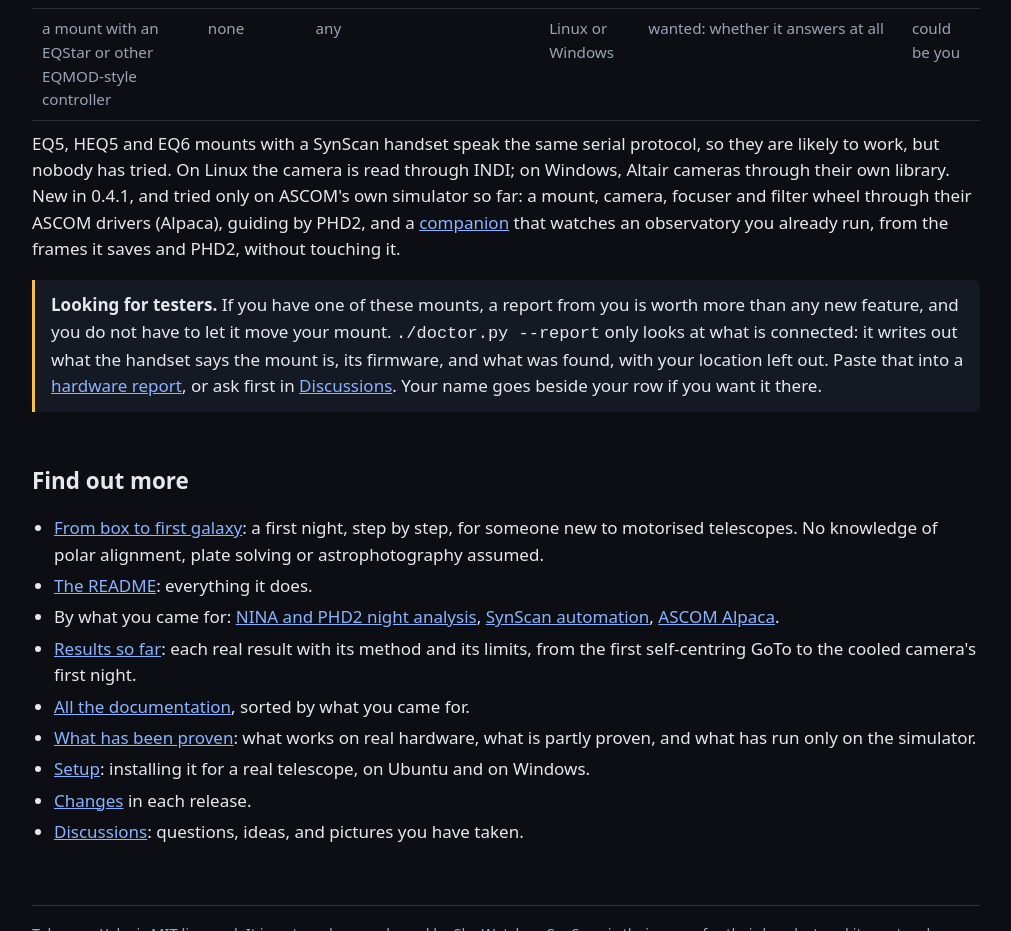
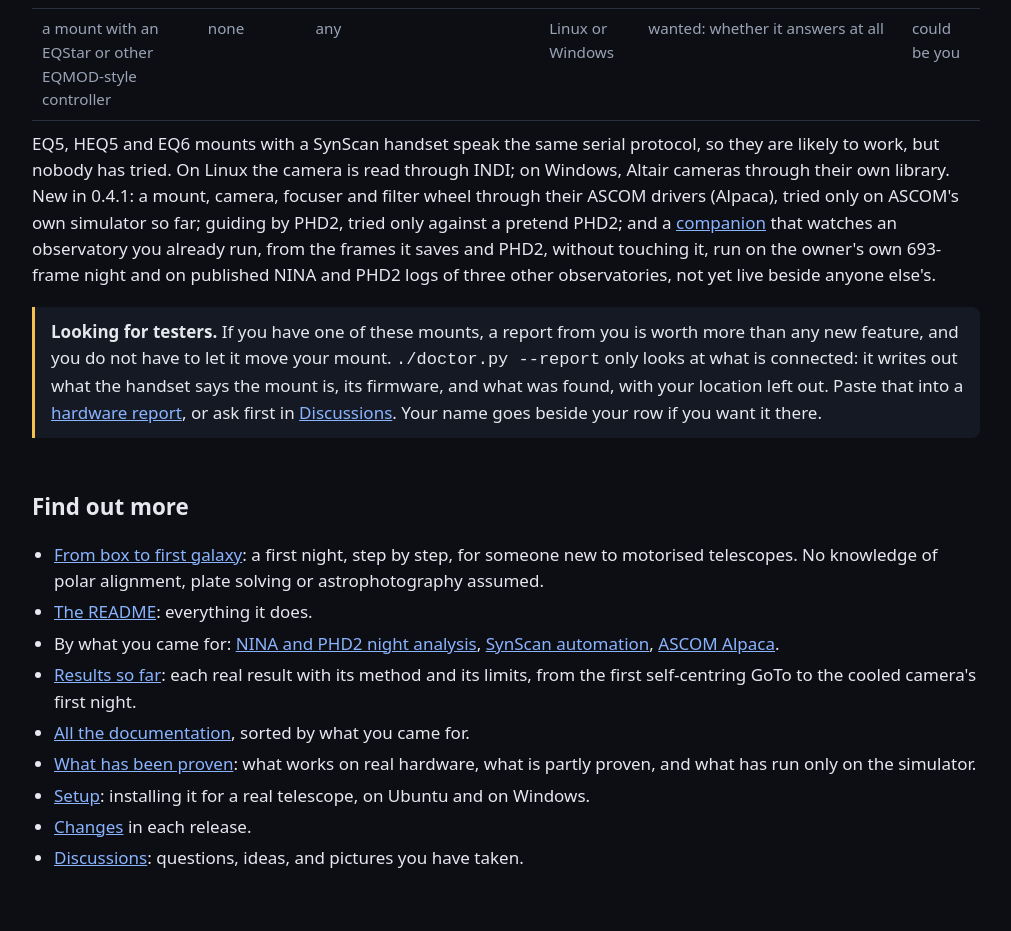
Before and after one commit to Ryan-Clinton/telescopeyoke, a plain HTML site: page docs/index.html in a window 1280 px wide. Shown: the part 4865-5796 px from the top of the page, without its empty margins (134-1145 px from the left). Drawn offline with Linux system fonts and the light colour scheme.

Commit message:
Docs: the page's search text qualified, the ZTF result out of the simulator's column, 0.4.1's three claims apart
- docs/index.html: both search descriptions say a whole night ended by the
  agent alone is not yet tried; Alpaca, PHD2 and the companion each said
  with its own evidence.
- README.md: the ZTF rediscovery is a line under the evidence table, not
  in the simulated rig's column.
- telescopeyokeaudits.md: the verdicts.

Co-Authored-By: Claude Opus 5.5 <noreply@anthropic.com>

```diff
--- a/docs/index.html
+++ b/docs/index.html
@@ -4,12 +4,12 @@
 <meta charset="utf-8">
 <meta name="viewport" content="width=device-width, initial-scale=1">
 <title>TelescopeYoke: a robotic observatory and discovery station for affordable GoTo telescopes</title>
-<meta name="description" content="Free, open-source robotic observatory software for Sky-Watcher SynScan mounts (run on an EQ3 Pro; EQ5, HEQ5 and EQ6 untried): self-centring GoTos by plate solving, polar alignment, focusing, stacking and whole nights run with an AI agent, plus nova patrols and Kepler archive searches. Already run NINA and PHD2? A read-only companion says what spoiled last night. Linux, with a Windows port. Try the demo with no telescope.">
+<meta name="description" content="Free, open-source robotic observatory software for Sky-Watcher SynScan mounts (run on an EQ3 Pro; EQ5, HEQ5 and EQ6 untried): self-centring GoTos by plate solving, polar alignment, focusing, stacking and nights run with an AI agent (a whole night ended by it alone not yet tried), plus nova patrols and Kepler archive searches. Already run NINA and PHD2? A read-only companion says what spoiled last night. Linux, with a Windows port. Try the demo with no telescope.">
 <link rel="canonical" href="https://ryan-clinton.github.io/telescopeyoke/">
 <meta property="og:title" content="TelescopeYoke: a robotic observatory and discovery station for affordable GoTo telescopes">
 <meta property="og:type" content="website">
 <meta property="og:url" content="https://ryan-clinton.github.io/telescopeyoke/">
-<meta property="og:description" content="Free, open-source robotic observatory software for Sky-Watcher SynScan mounts: self-centring GoTos, polar alignment, focusing, stacking and whole nights run with an AI agent, plus nova patrols and Kepler archive searches, and a read-only companion that says what spoiled a NINA and PHD2 night.">
+<meta property="og:description" content="Free, open-source robotic observatory software for Sky-Watcher SynScan mounts: self-centring GoTos, polar alignment, focusing, stacking and nights run with an AI agent (a whole night ended by it alone not yet tried), plus nova patrols and Kepler archive searches, and a read-only companion that says what spoiled a NINA and PHD2 night.">
 <meta property="og:image" content="https://ryan-clinton.github.io/telescopeyoke/social-preview.png">
 <meta name="twitter:card" content="summary_large_image">
 <link rel="icon" href="logo.svg">
@@ -148,7 +148,7 @@ cd TelescopeYoke-v0.4.1
   <tr class="wanted"><td>a mount with an EQStar or other EQMOD-style controller</td><td>none</td><td>any</td><td>Linux or Windows</td><td>wanted: whether it answers at all</td><td>could be you</td></tr>
 </table>
 </div>
-<p>EQ5, HEQ5 and EQ6 mounts with a SynScan handset speak the same serial protocol, so they are likely to work, but nobody has tried. On Linux the camera is read through INDI; on Windows, Altair cameras through their own library. New in 0.4.1, and tried only on ASCOM's own simulator so far: a mount, camera, focuser and filter wheel through their ASCOM drivers (Alpaca), guiding by PHD2, and a <a href="https://github.com/Ryan-Clinton/telescopeyoke/blob/main/docs/companion.md">companion</a> that watches an observatory you already run, from the frames it saves and PHD2, without touching it.</p>
+<p>EQ5, HEQ5 and EQ6 mounts with a SynScan handset speak the same serial protocol, so they are likely to work, but nobody has tried. On Linux the camera is read through INDI; on Windows, Altair cameras through their own library. New in 0.4.1: a mount, camera, focuser and filter wheel through their ASCOM drivers (Alpaca), tried only on ASCOM's own simulator so far; guiding by PHD2, tried only against a pretend PHD2; and a <a href="https://github.com/Ryan-Clinton/telescopeyoke/blob/main/docs/companion.md">companion</a> that watches an observatory you already run, from the frames it saves and PHD2, without touching it, run on the owner's own 693-frame night and on published NINA and PHD2 logs of three other observatories, not yet live beside anyone else's.</p>
 
 <div class="note">
   <b>Looking for testers.</b> If you have one of these mounts, a report from you is worth more than any new feature, and you do not have to let it move your mount. <code>./doctor.py --report</code> only looks at what is connected: it writes out what the handset says the mount is, its firmware, and what was found, with your location left out. Paste that into a
```
Also changed, not shown: 2 other files.
